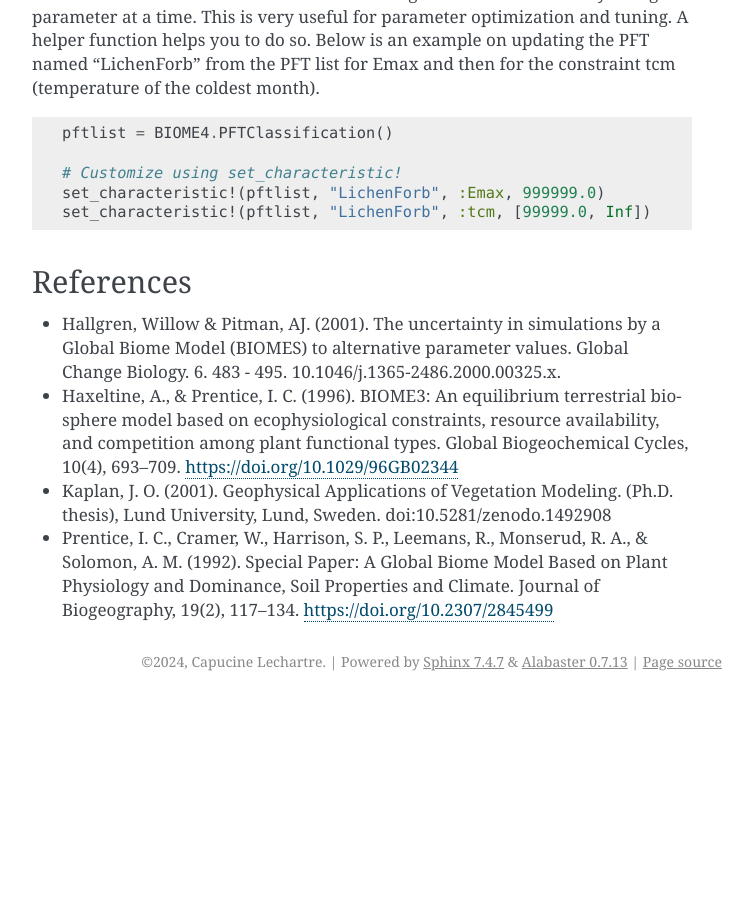
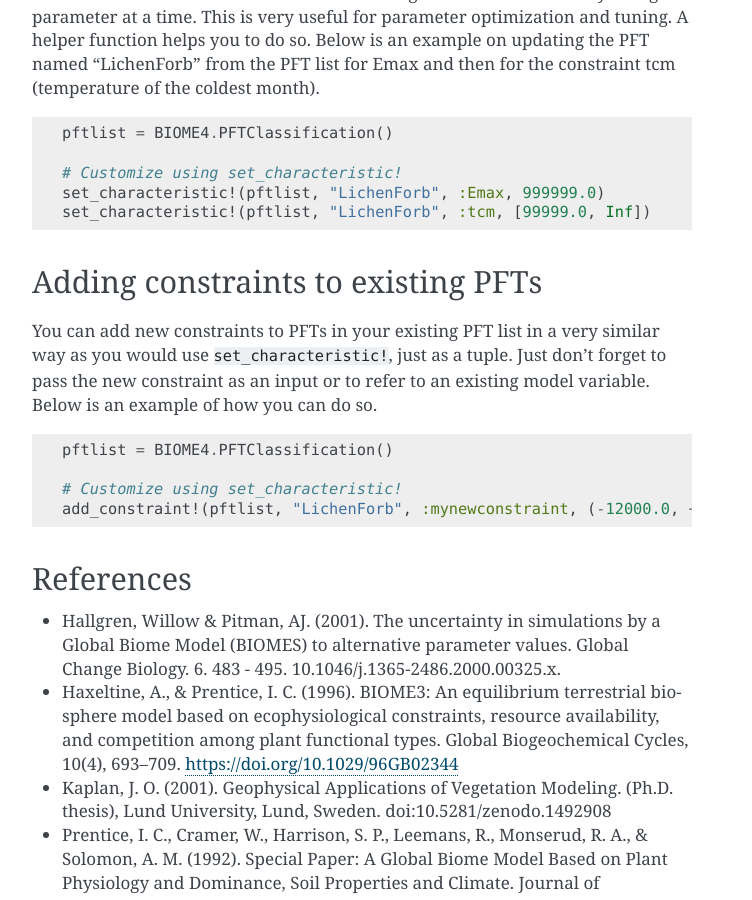
Before and after one commit to clechartre/Biome.jl, a Sphinx documentation site: the page built from docs/src/pfts.md, in a window 1280 px wide and 900 px high, scrolled down 4990 px. Shown: the whole window, without its empty margins (388-1140 px from the left). Built offline with Sphinx 7.4.7, drawn with Linux system fonts in a browser that asks for light colours; the version number could not be read and is left out; before the commit the page ends 5691 px from its top, so only the background shows below that; some of the changed text lies outside the part shown.

Commit message:
Fixes to the add_constraint! function (#26)
# Purpose

Simplify the `add_constraint!` util function so that it is easy to add new constraints to the PFTs as a oneliner

## Code changes

- `utils.jl`: new function, copying the syntax from `set_characteristic!`
- Added the documentation reference with an example

````diff
--- a/docs/src/pfts.md
+++ b/docs/src/pfts.md
@@ -151,6 +151,21 @@ set_characteristic!(pftlist, "LichenForb", :Emax, 999999.0)
 set_characteristic!(pftlist, "LichenForb", :tcm, [99999.0, Inf])
 ```
 
+## Adding constraints to existing PFTs
+
+You can add new constraints to PFTs in your existing PFT list in a very similar way as you would use `set_characteristic!`, just as a tuple.
+Just don't forget to pass the new constraint as an input or to refer to an existing model variable.
+Below is an example of how you can do so.
+
+```julia
+pftlist = BIOME4.PFTClassification()
+
+# Customize using set_characteristic!
+add_constraint!(pftlist, "LichenForb", :mynewconstraint, (-12000.0, +Inf))
+
+```
+
+
 ## References
 
 * Hallgren, Willow & Pitman, AJ. (2001). The uncertainty in simulations by a Global Biome Model (BIOMES) to alternative parameter values. Global Change Biology. 6. 483 - 495. 10.1046/j.1365-2486.2000.00325.x.
````
Also changed, not shown: 1 other file.
